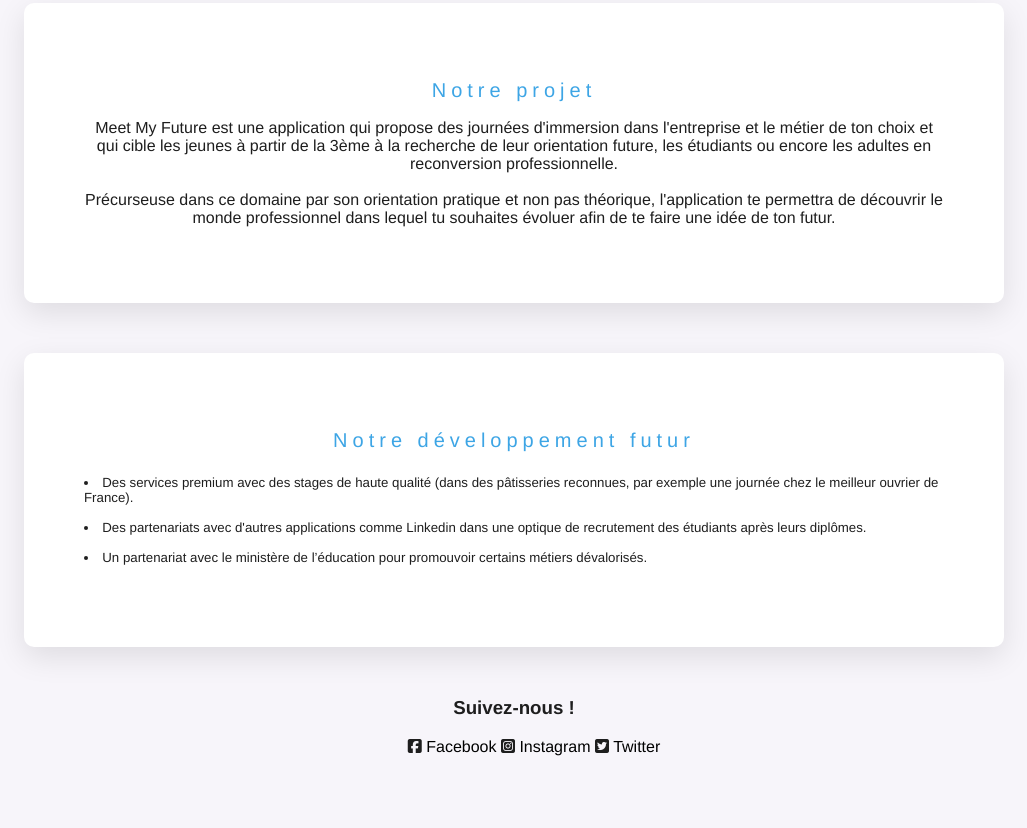
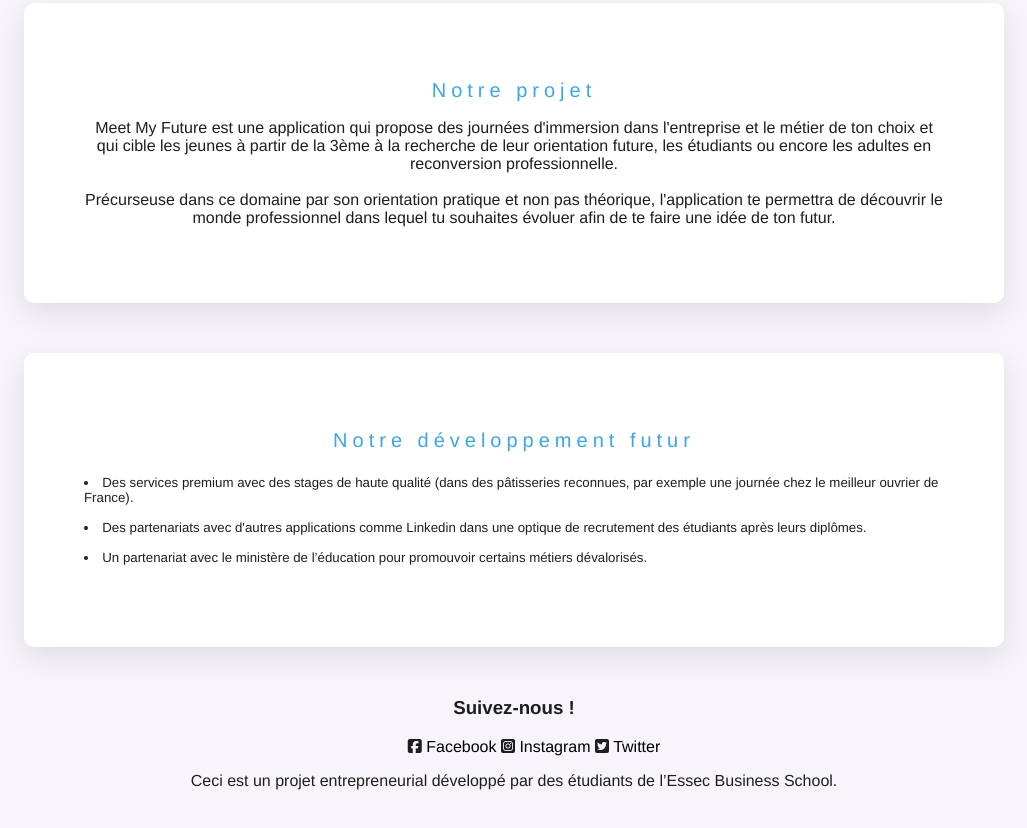
Before and after one commit to marinedrde/MeetYourFuture, a plain HTML site: page index.html in a window 1280 px wide. Shown: the part 1068-1896 px from the top of the page, without its empty margins (126-1153 px from the left). Drawn offline with Linux system fonts and the light colour scheme.

Commit message:
Update index.html

```diff
--- a/index.html
+++ b/index.html
@@ -96,7 +96,8 @@
 	    </ul>
 
 
-
+<p>
+	Ceci est un projet entrepreneurial développé par des étudiants de l’Essec Business School.
 </body>
 
 
```
